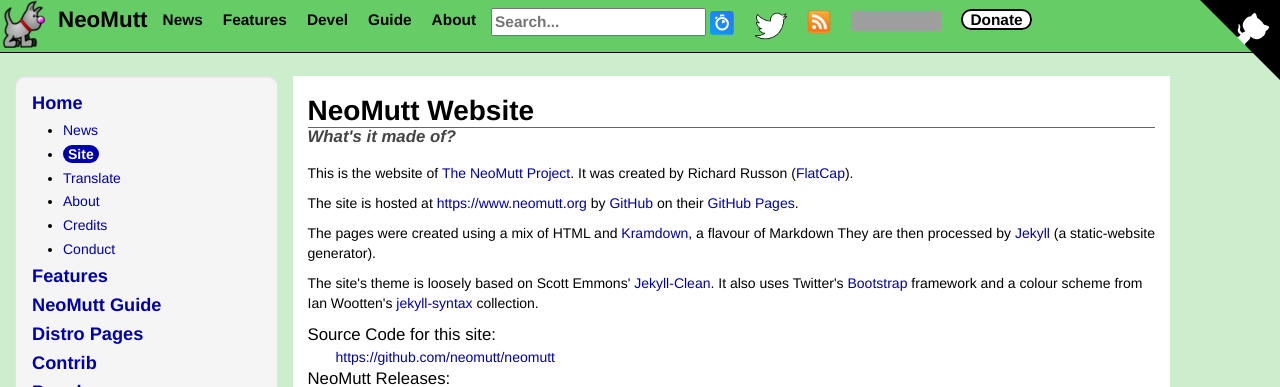
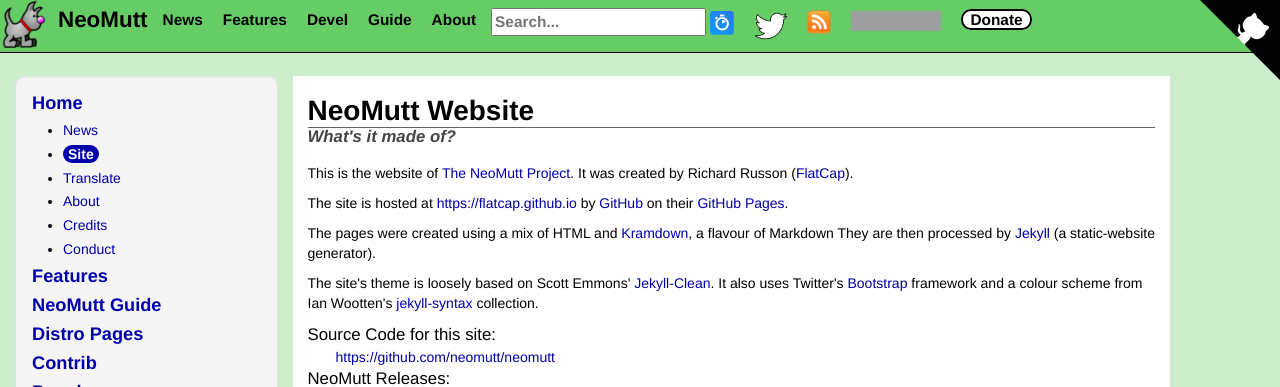
Before and after one commit to flatcap/flatcap.github.io, a Jekyll site: the page built from site.html, in a window 1280 px wide. Shown: the top 387 px of the page. Built offline with Jekyll 4.4.1, drawn with Linux system fonts in a browser that asks for light colours; nearby versions of some CDN libraries; comment, search, counter and statistics services are not loaded; grey boxes are pictures that could not be loaded.

Commit message:
conflict

```diff
--- a/CNAME
+++ /dev/null
@@ -1 +0,0 @@
-www.neomutt.org
--- a/_config.yml
+++ b/_config.yml
@@ -11,11 +11,11 @@ name: NeoMutt
 email: rich@flatcap.org
 description: Teaching an Old Dog New Tricks
 
-url: https://www.neomutt.org
+# url: https://www.neomutt.org
 
 baseurl: ''
-github_username:  neomutt
-github: 'neomutt/neomutt'
+# github_username:  neomutt
+# github: 'neomutt/neomutt'
 
 highlighter: rouge
 markdown: kramdown
@@ -23,7 +23,7 @@ markdown: kramdown
 timezone: UTC
 
 # Google Analytics
-gaaccount: 'UA-377438-9'
+# gaaccount: 'UA-377438-9'
 
 permalink: /:year/:month/:day/:title
 excerpt_separator: ""
```
